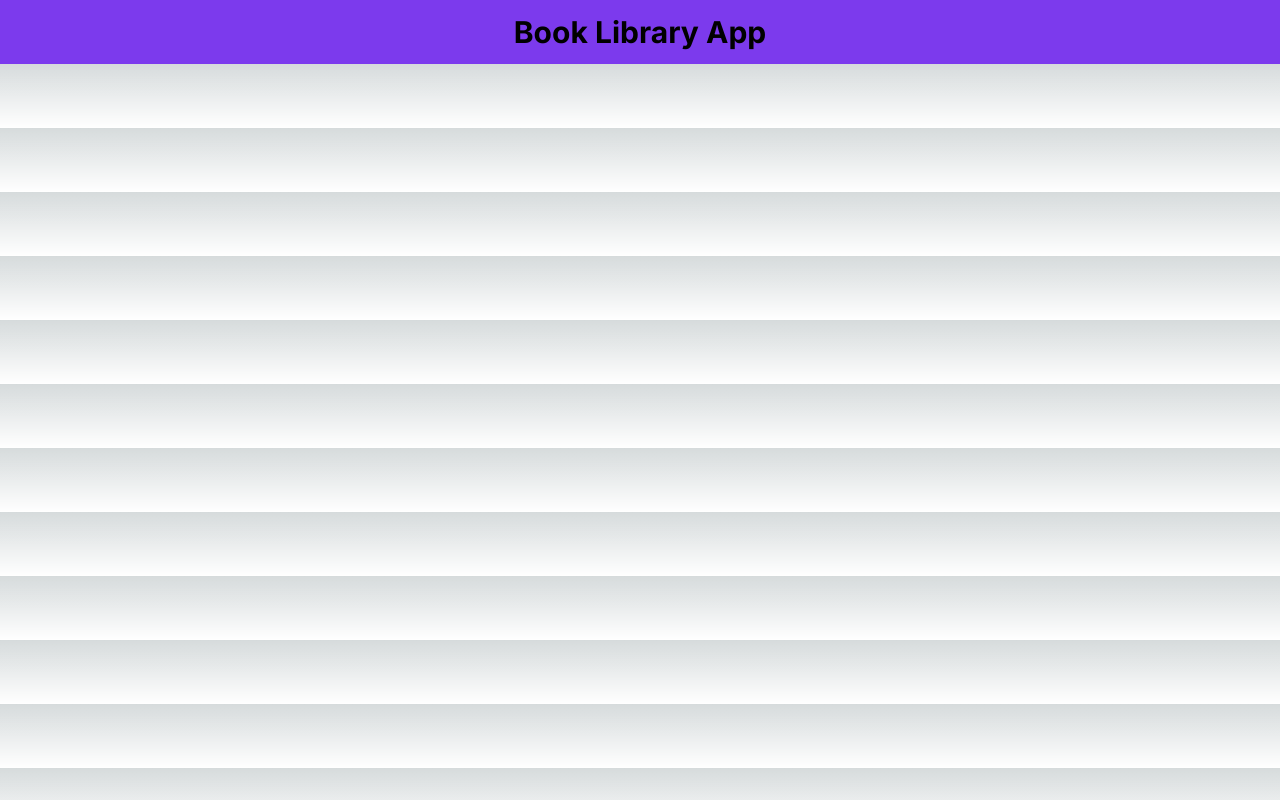
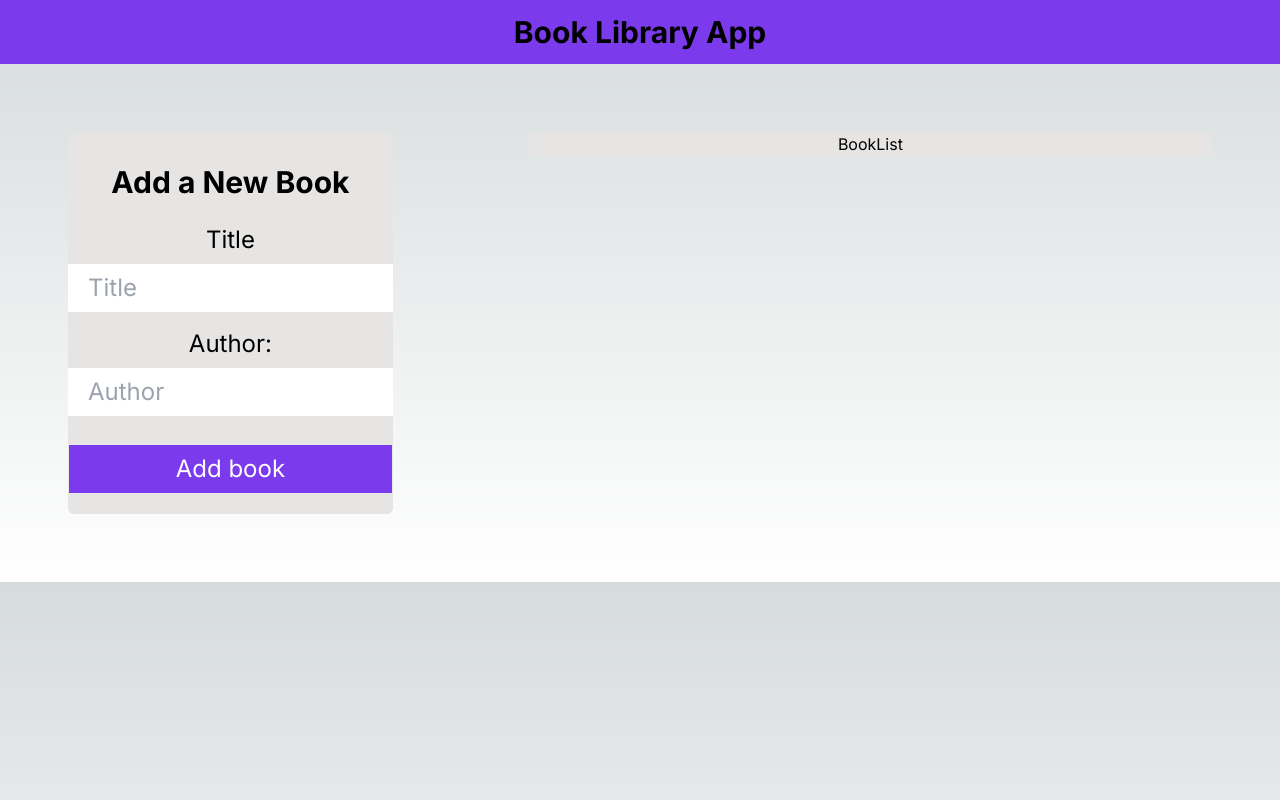
Before and after one commit to GezMin/book-service, a Next.js app in the folder frontend/: page / in a window 1280 px wide. Built offline with nearby package versions, Linux system fonts and the light colour scheme.

Commit message:
add form component

```diff
--- /dev/null
+++ b/frontend/src/app/components/BookForm/BookForm.js
@@ -0,0 +1,66 @@
+'use client'
+import { useState } from 'react'
+
+function BookForm() {
+    const [title, setTitle] = useState('')
+    const [author, setAuthor] = useState('')
+
+    const handleSubmit = e => {
+        e.preventDefault()
+
+        if (!title || !author) return
+
+        console.log(title, author)
+        setAuthor('')
+        setTitle('')
+    }
+
+    return (
+        <div className='block'>
+            <h2 className='text-3xl font-bold p-4 mt-4'>Add a New Book</h2>
+            <form onSubmit={handleSubmit} className='flex flex-col gap-2'>
+                <div>
+                    <label
+                        htmlFor='title'
+                        className='block text-2xl text-center p-2'
+                    >
+                        Title
+                    </label>
+                    <input
+                        id='title'
+                        className='w-full p-2 text-2xl px-5 hover:border-cyan-400'
+                        type='text'
+                        value={title}
+                        placeholder='Title'
+                        onChange={e => setTitle(e.target.value)}
+                    />
+                </div>
+                <div>
+                    <label
+                        htmlFor='author'
+                        className='block text-2xl text-center p-2'
+                    >
+                        Author:
+                    </label>
+                    <input
+                        id='author'
+                        className='w-full p-2 text-2xl px-5'
+                        type='text'
+                        value={author}
+                        placeholder='Author'
+                        onChange={e => setAuthor(e.target.value)}
+                    />
+                </div>
+                <button
+                    type='submit'
+                    className='w-full p-2 text-2xl px-5 border bg-violet-600 text-white
+                hover:bg-violet-700 my-5'
+                >
+                    Add book
+                </button>
+            </form>
+        </div>
+    )
+}
+
+export default BookForm
--- /dev/null
+++ b/frontend/src/app/components/BookList/BookList.js
@@ -0,0 +1,5 @@
+function BookList() {
+    return <div className='block'>BookList</div>
+}
+
+export default BookList
--- /dev/null
+++ b/frontend/src/app/components/Filter/Filter.js
@@ -0,0 +1,5 @@
+function Filter() {
+    return <div className='block'>Filter</div>
+}
+
+export default Filter
--- a/frontend/src/app/globals.css
+++ b/frontend/src/app/globals.css
@@ -25,3 +25,7 @@ body {
         )
         rgb(var(--background-start-rgb));
 }
+
+.block {
+    @apply flex flex-col justify-center items-center rounded-md w-full  h-full text-black bg-stone-200;
+}
--- a/frontend/src/app/page.js
+++ b/frontend/src/app/page.js
@@ -1,9 +1,22 @@
-import Image from 'next/image'
+import BookForm from './components/BookForm/BookForm'
+import BookList from './components/BookList/BookList'
+import Filter from './components/Filter/Filter'
 
 export default function Home() {
     return (
-        <header className='flex h-16 bg-violet-600 flex-col items-center justify-center '>
-            <h1 className='text-3xl font-bold'>Book Library App</h1>
-        </header>
+        <>
+            <header className='flex h-16 bg-violet-600 flex-col items-center justify-center '>
+                <h1 className='text-3xl font-bold'>Book Library App</h1>
+            </header>
+            <main className='flex h-screen-full w-100 items-start justify-center'>
+                <div className='flex w-1/3  p-5 m-12'>
+                    <BookForm />
+                </div>
+                <div className='flex flex-col w-2/3 p-5 m-12 gap-10'>
+                    {/* <Filter /> */}
+                    <BookList />
+                </div>
+            </main>
+        </>
     )
 }
```
Also changed, not shown: frontend/src/app/components/BookForm/BookForm.module.css (added), frontend/src/app/components/BookList/BookList.module.css (added), frontend/src/app/components/Filter/Filter.module.css (added).
